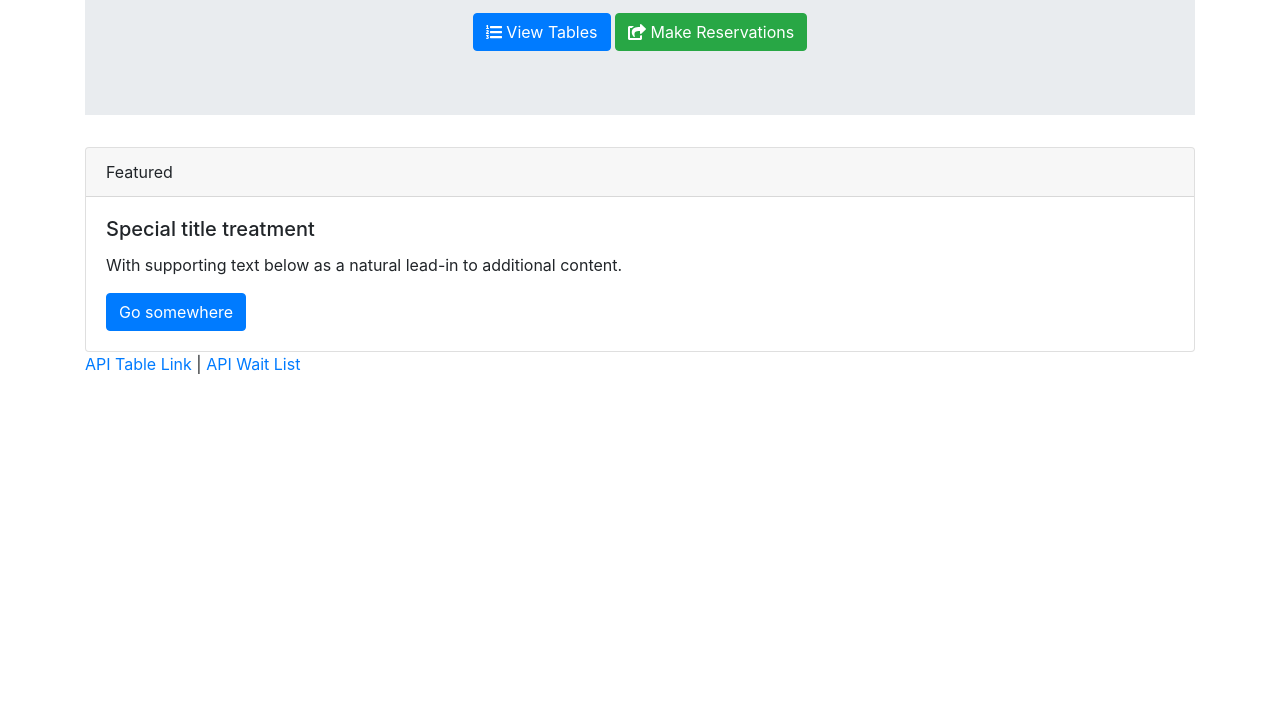
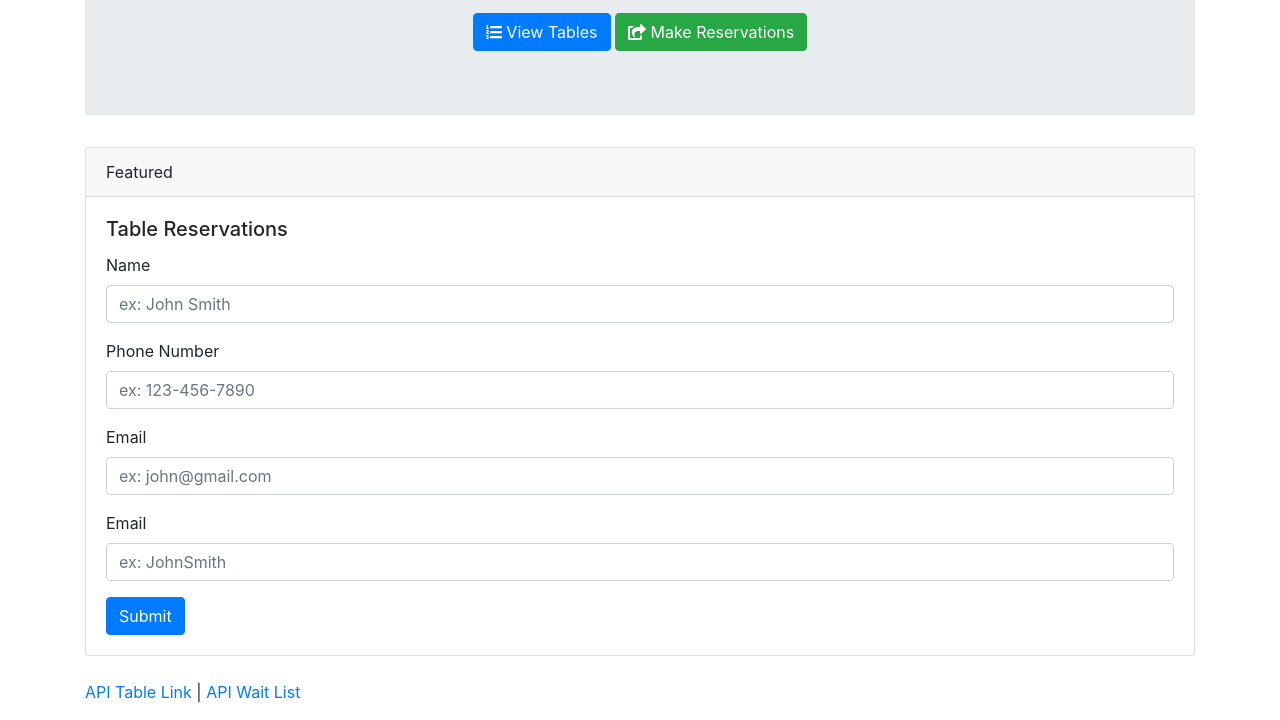
Before and after one commit to angkressin/hot-table-express-app, a website: page reservations.html in a window 1280 px wide. Shown: the part 202-922 px from the top of the page. Before the commit the page ends 800 px from the top, so only its background shows below. Drawn offline with nearby package versions, Linux system fonts and the light colour scheme.

Commit message:
quick fixes

```diff
--- a/reservations.html
+++ b/reservations.html
@@ -1,5 +1,6 @@
 <!DOCTYPE html>
 <html lang="en">
+
 <head>
   <meta charset="UTF-8">
   <meta name="viewport" content="width=device-width, initial-scale=1.0">
@@ -8,6 +9,7 @@
   <script defer src="https://use.fontawesome.com/releases/v5.0.6/js/all.js"></script>
   <title>Make Reservations</title>
 </head>
+
 <body>
   <div class="container">
     <div class="jumbotron jumbotron-fluid text-center">
@@ -23,14 +25,33 @@
         Featured
       </div>
       <div class="card-body">
-    <h5 class="card-title">Special title treatment</h5>
-    <p class="card-text">With supporting text below as a natural lead-in to additional content.</p>
-    <a href="#" class="btn btn-primary">Go somewhere</a>
+        <h5 class="card-title">Table Reservations</h5>
+        <form>
+          <div class="form-group">
+            <label for="name">Name</label>
+            <input type="text" class="form-control" id="userName" aria-describedby="name" placeholder="ex: John Smith">
+          </div>
+          <div class="form-group">
+            <label for="phone">Phone Number</label>
+            <input type="number" class="form-control" id="userPhone" aria-describedby="phone" placeholder="ex: 123-456-7890">
+          </div>
+          <div class="form-group">
+            <label for="email">Email</label>
+            <input type="email" class="form-control" id="userEmail" aria-describedby="phone" placeholder="ex: john@gmail.com">
+          </div>
+          <div class="form-group">
+            <label for="id">Email</label>
+            <input type="text" class="form-control" id="userId" aria-describedby="uniqueID" placeholder="ex: JohnSmith">
+          </div>
+          <button type="submit" id="addReso" class="btn btn-primary">Submit</button>
+        </form>
       </div>
     </div>
+    <br>
     <div class="footer">
       <p><a href="/api/tables">API Table Link</a> | <a href="/api/waitlist">API Wait List</a></p>
     </div>
   </div>
 </body>
+
 </html>
```
Also changed, not shown: app.js (+0 -9 lines), view.html (+3 -2 lines). Lines whose indentation alone changed are shown as unchanged.
